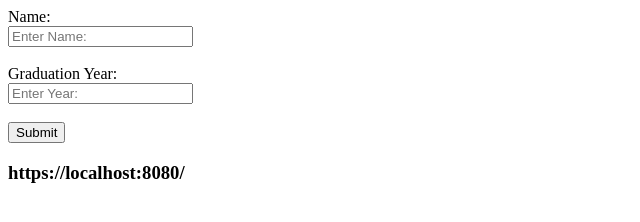
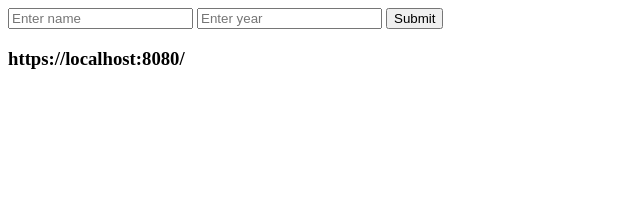
Before and after one commit to acciojob/sharable-urls-guptashashankmca, a website: page main.html in a window 1280 px wide. Shown: the whole page, without its empty margins (0-640 px from the left). Drawn offline with Linux system fonts and the light colour scheme.

Commit message:
created a submission

```diff
--- a/main.html
+++ b/main.html
@@ -2,12 +2,17 @@
 <html>
   <body>
 	  <form>
-		  <label>Name:</label><br>
+		  <!-- <label>Name:</label><br>
 		  <input type="text" id="name" name="name" placeholder="Enter Name:"><br><br>
 		  <label>Graduation Year:</label><br>
 		  <input type="number" id="year" name="name" placeholder="Enter Year:"><br><br>
 		  <button id="button">Submit</button>
-		  <h3 id="url">https://localhost:8080/</h3>
+		  <h3 id="url">https://localhost:8080/</h3> -->
+		   <input type="text" id="name" name="name" placeholder="Enter name">
+  <input type="number" id="year" name="year" placeholder="Enter year">
+  <button id="button">Submit</button>
+
+  <h3 id="url">https://localhost:8080/</h3>
 	  </form>
     <script type="text/javascript" src="./script.js">
 </script>
```
